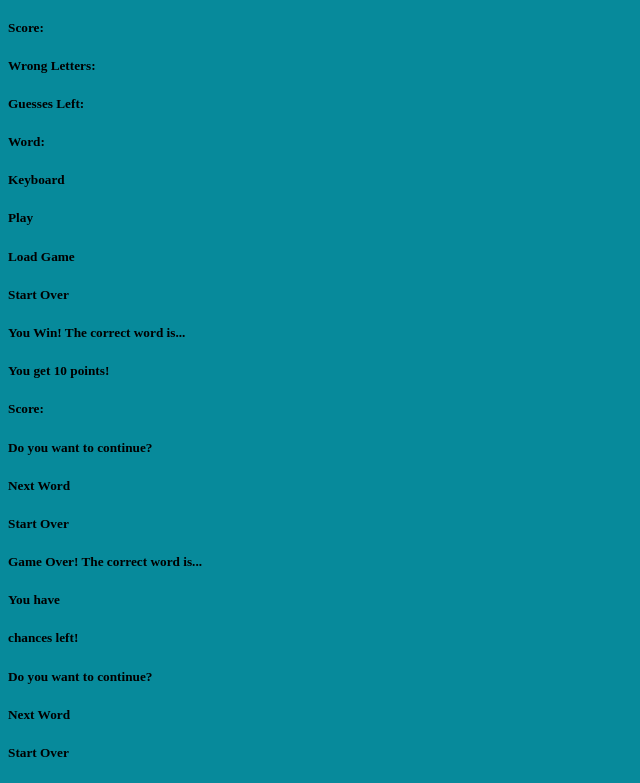
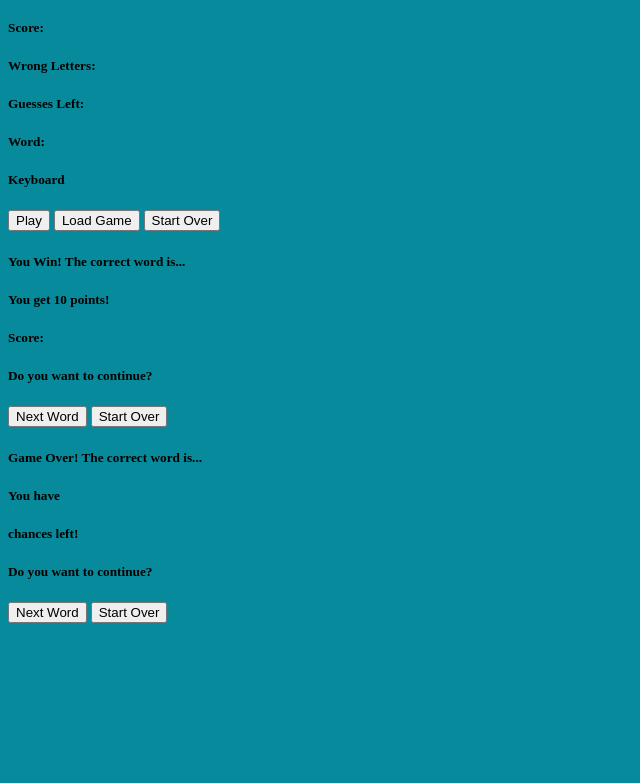
Before and after one commit to cydneypo034/hangman_game, a plain HTML site: page index.html in a window 1280 px wide. Shown: the part 61-844 px from the top of the page, without its empty margins (0-640 px from the left). After the commit the page ends 800 px from the top, so only its background shows below. Drawn offline with Linux system fonts and the light colour scheme.

Commit message:
added buttons to html and added .replace for underscores

```diff
--- a/app.js
+++ b/app.js
@@ -26,10 +26,16 @@ const numberOfChancesLeft = document.getElementById("numberOfChancesLeft");
 
 function playGame() {
     word = Math.floor(Math.random()) * words.length;
-    word = word.replace()
+    underScores = word.replace(/_/g, ' ');
+    console.log(word);
+    console.log(underScores);
 }
 
-playGame();
+startOver.onclick =
+function() {
+    playGame();
+}
+
 
 //Have player click on play to start game
 //First word loads
--- a/index.html
+++ b/index.html
@@ -24,17 +24,17 @@
     <h5>Keyboard</h5>
     <h5 id="keyboardLetters"></h5>
 
-    <h5 id="playGame">Play</h5>
-    <h5 id="loadGame">Load Game</h5>
-    <h5 id="startOver">Start Over</h5>
+    <button id="playGame">Play</button>
+    <button id="loadGame">Load Game</button>
+    <button id="startOver">Start Over</button>
 
     <div id="winnerBox">
     <h5>You Win! The correct word is...</h5>
     <h5 id="correctWord"></h5>
     <h5>You get 10 points!</h5><h5>Score: </h5><h5 id="score"></h5>
     <h5>Do you want to continue?</h5>
-    <h5 id="nextWord">Next Word</h5>
-    <h5 id="startOver">Start Over</h5>
+    <button id="nextWord">Next Word</button>
+    <button id="startOver">Start Over</button>
     </div>
 
     <div id="gameOverBox">
@@ -42,8 +42,8 @@
     <h5 id="correctWord"></h5>
     <h5>You have</h5><h5 id="numberOfChancesLeft"></h5><h5>chances left!</h5>
     <h5>Do you want to continue?</h5>
-    <h5 id="nextWord">Next Word</h5>
-    <h5 id="startOver">Start Over</h5>
+    <button id="nextWord">Next Word</button>
+    <button id="startOver">Start Over</button>
     </div>
 
     <script src="app.js"></script>
```
